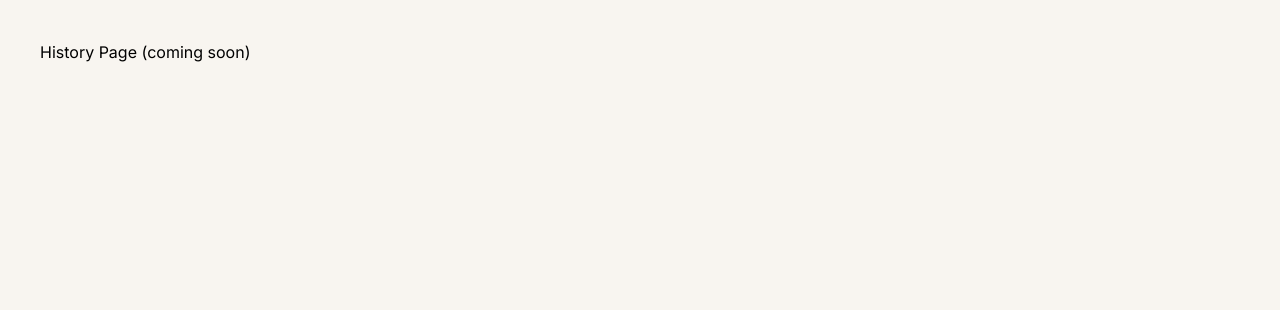
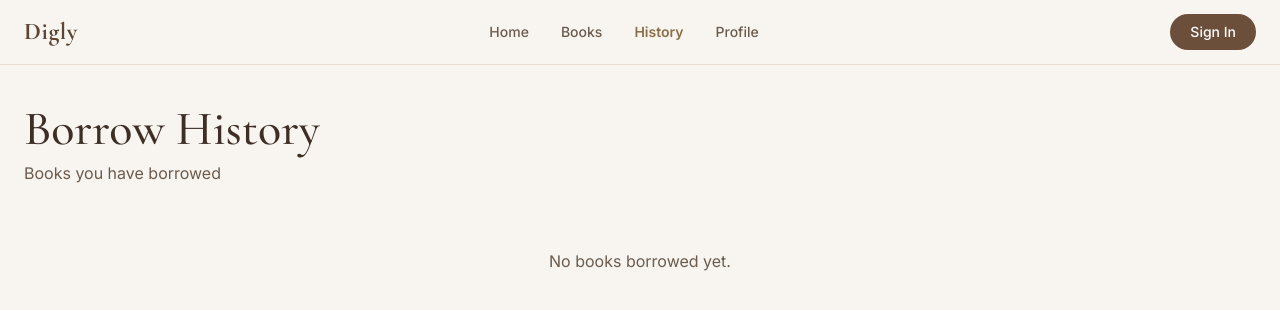
Before and after one commit to Hanifahst/Digly, a React app in the folder frontend/: page /history in a window 1280 px wide. Shown: the top 310 px of the page. Built offline with nearby package versions, Linux system fonts and the light colour scheme; the HTML template or start-up script is replaced by a standard one.

Commit message:
feat: add borrow history page with return functionality

```diff
--- a/frontend/src/App.jsx
+++ b/frontend/src/App.jsx
@@ -4,6 +4,7 @@ import Books from "./pages/member/Books/Books";
 import BookDetail from "./pages/BookDetail/BookDetail";
 import Login from "./pages/auth/Login";
 import Register from "./pages/auth/Register";
+import History from "./pages/member/History/History";
 
 function App() {
   return (
@@ -11,7 +12,7 @@ function App() {
       <Route path="/" element={<Home />} />
       <Route path="/books" element={<Books />} />
       <Route path="/books/:id" element={<BookDetail />} />
-      <Route path="/history" element={<div className="p-10">History Page (coming soon)</div>} />
+      <Route path="/history" element={<History />} />
       <Route path="/profile" element={<div className="p-10">Profile Page (coming soon)</div>} />
       <Route path="/login" element={<Login />} />
       <Route path="/register" element={<Register />} />
--- /dev/null
+++ b/frontend/src/pages/member/History/History.jsx
@@ -0,0 +1,59 @@
+import Navbar from "../../../components/layout/Navbar/Navbar";
+import { useBorrow } from "../../../context/BorrowContext";
+import BookCard from "../../../components/books/BookCard/BookCard";
+
+function History() {
+  const { borrowedBooks, returnBook } = useBorrow();
+
+  return (
+    <>
+      <Navbar />
+
+      <main className="min-h-screen bg-[#F8F5F0]">
+        <div className="mx-auto max-w-7xl px-6 py-10">
+
+          <h1
+            className="text-5xl text-[#3E2F26]"
+            style={{ fontFamily: '"Cormorant Garamond", serif' }}
+          >
+            Borrow History
+          </h1>
+
+          <p className="mt-2 text-[#6B5B4D]">
+            Books you have borrowed
+          </p>
+
+          {borrowedBooks.length === 0 ? (
+            <div className="mt-16 flex flex-col items-center justify-center text-center">
+                <p className="text-[#6B5B4D]">
+                    No books borrowed yet.
+                </p>
+            </div>
+          ) : (
+            <div className="mt-8 grid gap-6 sm:grid-cols-2 lg:grid-cols-4">
+              {borrowedBooks.map((book) => (
+                <div key={book.id}>
+                  <BookCard
+                    title={book.title}
+                    author={book.author}
+                    category={book.category}
+                  />
+
+                  <button
+                    onClick={() => returnBook(book.id)}
+                    className="mt-3 w-full rounded-full bg-red-500 py-2 text-white hover:bg-red-600"
+                  >
+                    Return Book
+                  </button>
+                </div>
+              ))}
+            </div>
+          )}
+
+        </div>
+      </main>
+    </>
+  );
+}
+
+export default History;
```
